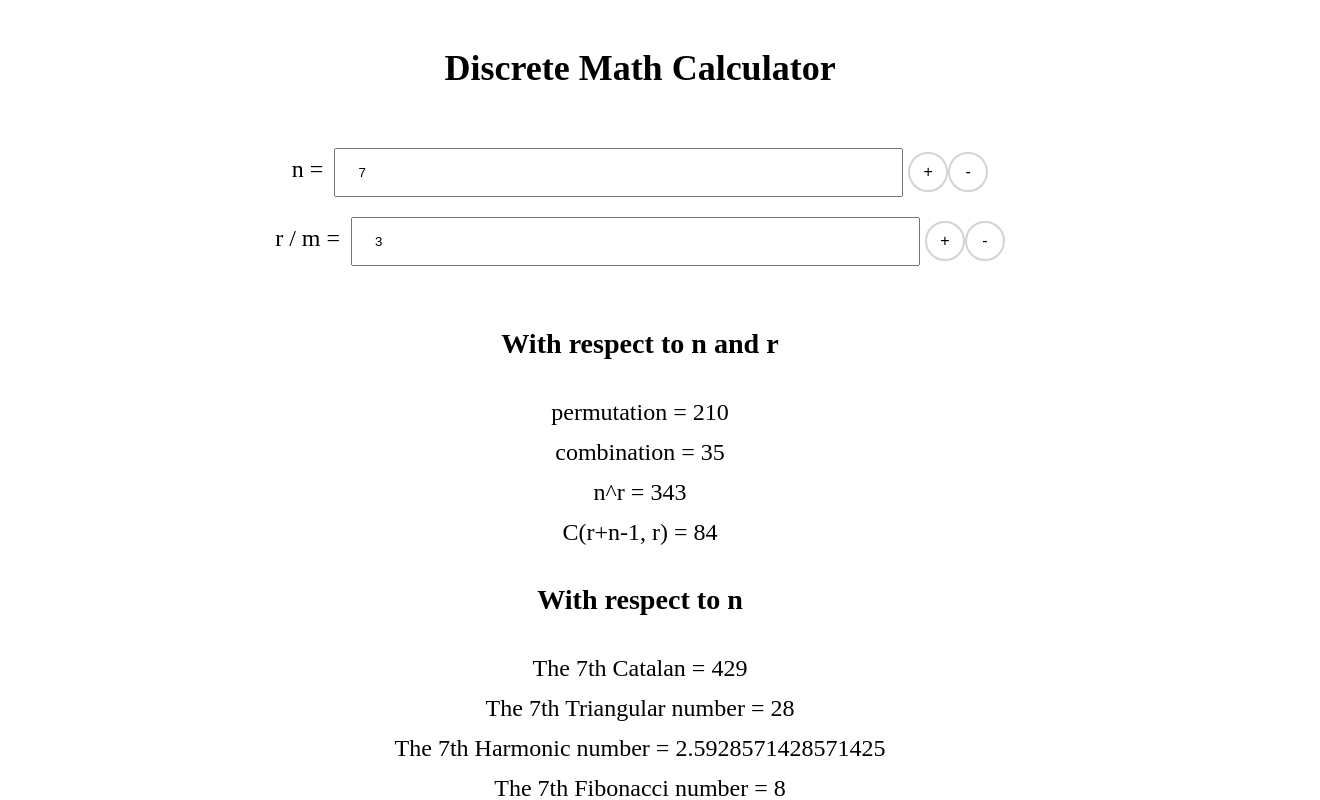
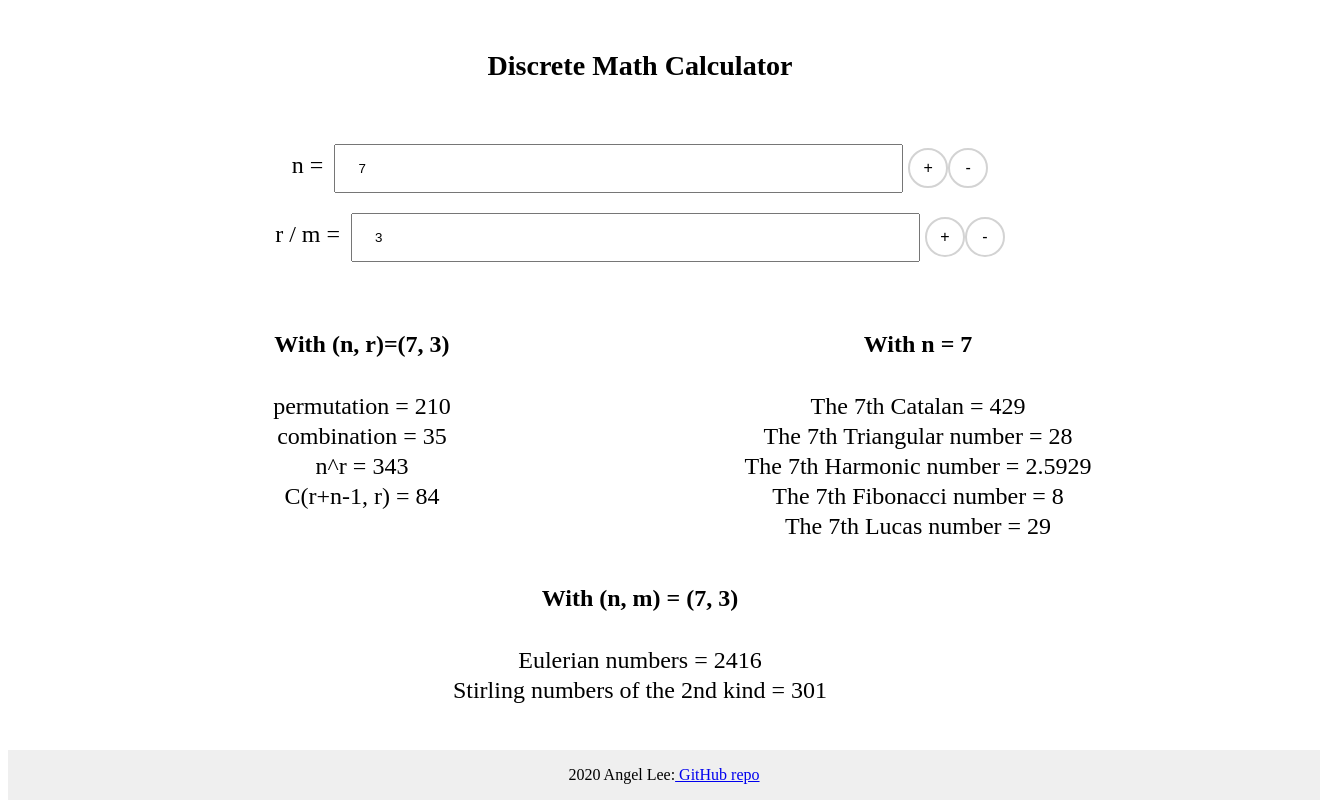
Before and after one commit to angellee0102/discrete-math, a React app: page / in a window 1280 px wide. Shown: the top 800 px of the page, 1320 px wide, since content can reach past the window. Built offline with nearby package versions, Linux system fonts and the light colour scheme.

Commit message:
update css

```diff
--- a/src/components/Calculator.tsx
+++ b/src/components/Calculator.tsx
@@ -97,8 +97,9 @@ export default class Calculator extends React.Component <MyProps,{}>{
         const eulerian_result=this.eulerian(this.props.n, this.props.r)
         const stirling_result=this.stirling(this.props.n, this.props.r)
         return (
+            <div className='flex-container-Calculator'>
                 <div>
-              <h3>With respect to n and r</h3>
+                    <h4>With (n, r)=({this.props.n}, {this.props.r})</h4>
                     permutation = {permutation_result}
                     <br/>
                     combination = {combination_result}
@@ -106,23 +107,27 @@ export default class Calculator extends React.Component <MyProps,{}>{
                     n^r = {arrangementWithRepetition_result}
                     <br/>
                     C(r+n-1, r) = {selectionWithRepetition_result}
+                </div>
 
-                <h3>With respect to n</h3>
+                <div>
+                    <h4>With n = {this.props.n}</h4>
                     The {this.props.n}th Catalan = {catalan_result}
                     <br/>
                     The {this.props.n}th Triangular number = {triangular_result}
                     <br/>
-                The {this.props.n}th Harmonic number = {harmonic_result}
+                    The {this.props.n}th Harmonic number = {harmonic_result.toFixed(4)}
                     <br/>
                     The {this.props.n}th Fibonacci number = {fibonacci_result}
                     <br/>
                     The {this.props.n}th Lucas number = {lucas_result}
-                <h3>With respect to n and m</h3>
-                Eulerian numbers with (n,m) == ({this.props.n},{this.props.r})  result = {eulerian_result}
+                </div>
+
+                <div>
+                    <h4>With (n, m) = ({this.props.n}, {this.props.r})</h4>
+                    Eulerian numbers = {eulerian_result}
                     <br/>
-                Stirling numbers of the second kind with (n,m) == ({this.props.n},{this.props.r})  result = {stirling_result}
-
-                {/* (4) Stirling number of the second kind with respect to m, n for 1<=n<=m (i.e., S_sub(m,1), S_sub(m,2), ... , a_sub(m,m) ) */}
+                    Stirling numbers of the 2nd kind  = {stirling_result}
+                </div>
             </div>
         )
     }
--- a/src/components/Hello.tsx
+++ b/src/components/Hello.tsx
@@ -43,7 +43,7 @@ export class Hello extends React.Component<HelloProps, MyState> {
             <div>
                 <div className="flex-container">
                     <div>
-                        <h2>Discrete Math Calculator</h2>
+                        <h3>Discrete Math Calculator</h3>
                         {/* <h3>Hello from {this.props.compiler} and {this.props.framework}!</h3> */}
                     </div>
                     <div>
--- a/src/style.css
+++ b/src/style.css
@@ -8,6 +8,18 @@
     width: 90%;
     text-align: center;
     line-height: 40px;
+    font-size: 24px;
+}
+.flex-container-Calculator{
+    display: flex;
+    flex-wrap: wrap;
+    justify-content: center;
+}
+.flex-container-Calculator > div {
+    margin: 5px;
+    width: 48%;
+    text-align: center;
+    line-height: 30px;
     font-size: 24px;
 }
 input[type=number] {
@@ -40,6 +52,9 @@ input[type=number] {
 }
 .footer{
   padding: 1rem;
+  bottom:0;
+  width:100%;
+  position: absolute;
   background-color: #efefef;
   text-align: center;
   }
```
Lines whose indentation alone changed are shown as unchanged.
